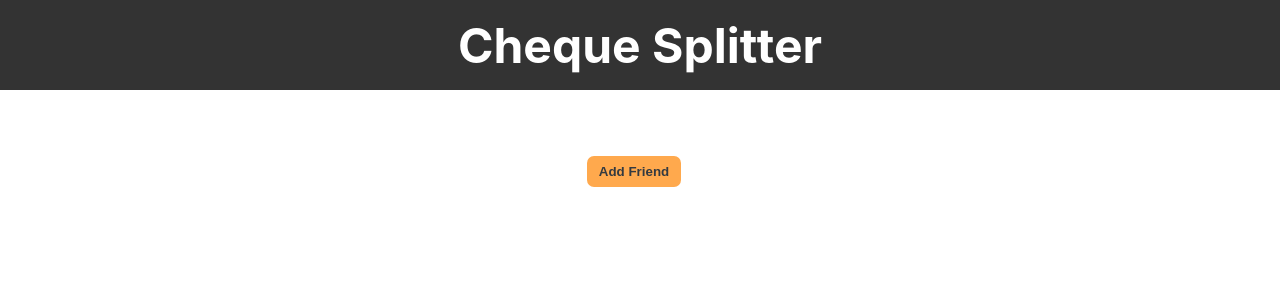
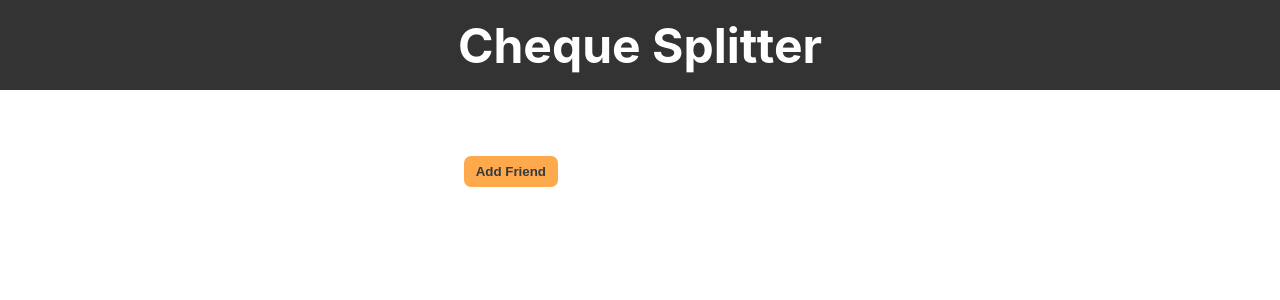
Before and after one commit to islam-aref/split_cheque, a React (Create React App) app: page / in a window 1280 px wide. Shown: the top 300 px of the page. Built offline with nearby package versions, Linux system fonts and the light colour scheme.

Commit message:
Update index.css

```diff
--- a/src/index.css
+++ b/src/index.css
@@ -27,7 +27,7 @@ body {
 
 .app {
   min-height: 66vh;
-  display: flex;
+  display: grid;
   grid-template-columns: 34rem 44rem;
   column-gap: 4rem;
   align-items: start;
```
